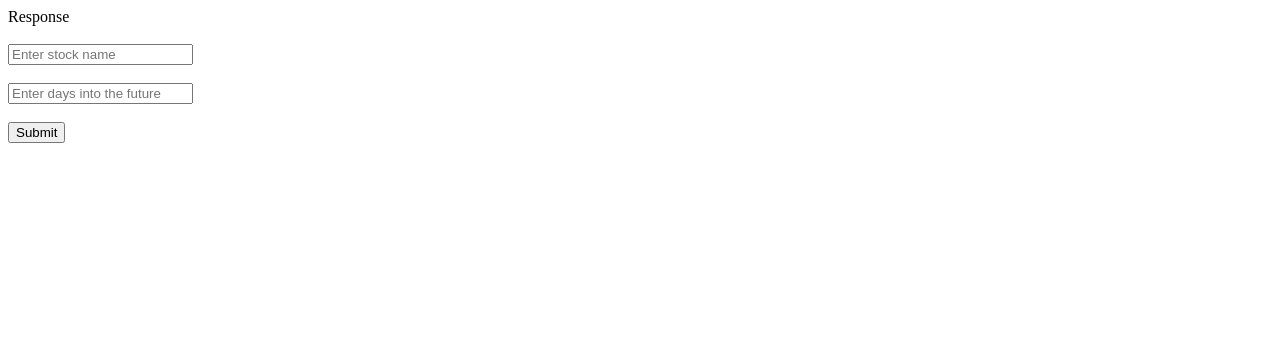
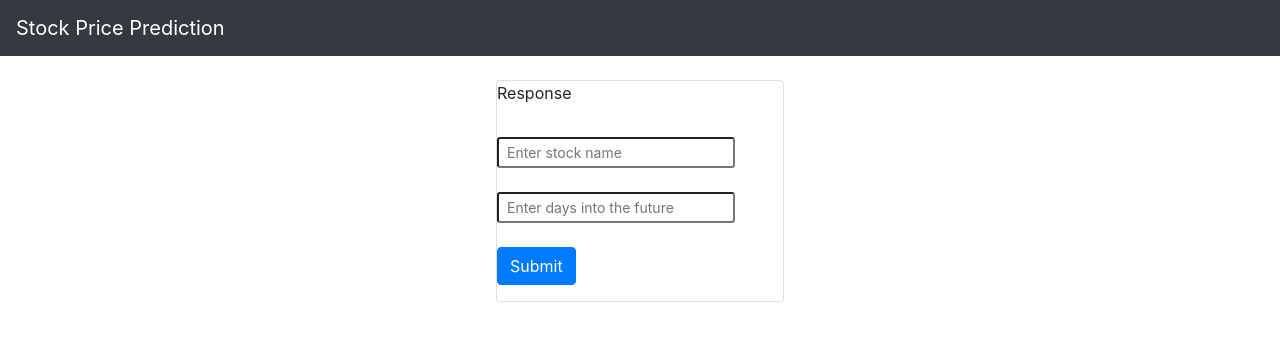
Before and after one commit to RickyRajinder/stock-prediction-on-kubernetes, a Flask app: page / in a window 1280 px wide. Shown: the top 341 px of the page. Run offline with Flask 2, Linux system fonts and the light colour scheme; some libraries are stand-ins or nearby versions.

Commit message:
Add files via upload

```diff
--- a/templates/index.html
+++ b/templates/index.html
@@ -6,16 +6,29 @@
       <!--Adding our server conn javascript file -->
       <script type="text/javascript" src="/static/server_conn.js">
       </script>
+      <link rel="stylesheet" href="https://stackpath.bootstrapcdn.com/bootstrap/4.4.1/css/bootstrap.min.css" integrity="sha384-Vkoo8x4CGsO3+Hhxv8T/Q5PaXtkKtu6ug5TOeNV6gBiFeWPGFN9MuhOf23Q9Ifjh" crossorigin="anonymous">
    </head>
    <body>
       <div>
-                <form>
-                <label >Response </label>
-                    <div id="Response"></div><br>
-                    <input type="text" id="name"  placeholder="Enter stock name"><br><br>
-                    <input type="text" id="days" placeholder="Enter days into the future"><br><br>
-                <input type="button" value="Submit", id="login", onclick="send_button()">
+          <nav class="navbar navbar-dark bg-dark">
+             <a class="navbar-brand" href="/">Stock Price Prediction</a>
+          </nav>
+
+          <br>
+
+
+
+                <form  class="card mx-auto" style="max-width: 18rem;">
+                  <div class="form-group">
+                    <label >Response </label>
+                        <div id="Response"></div><br>
+                        <input class="form-control-sm"type="text" id="name"  placeholder="Enter stock name"><br><br>
+                        <input class="form-control-sm" type="text" id="days" placeholder="Enter days into the future"><br><br>
+                    <input  class="btn btn-primary" type="button" value="Submit", id="login", onclick="send_button()">
+                    </div>
                 </form>
+
+
       </div>
    </body>
 </html>
```
